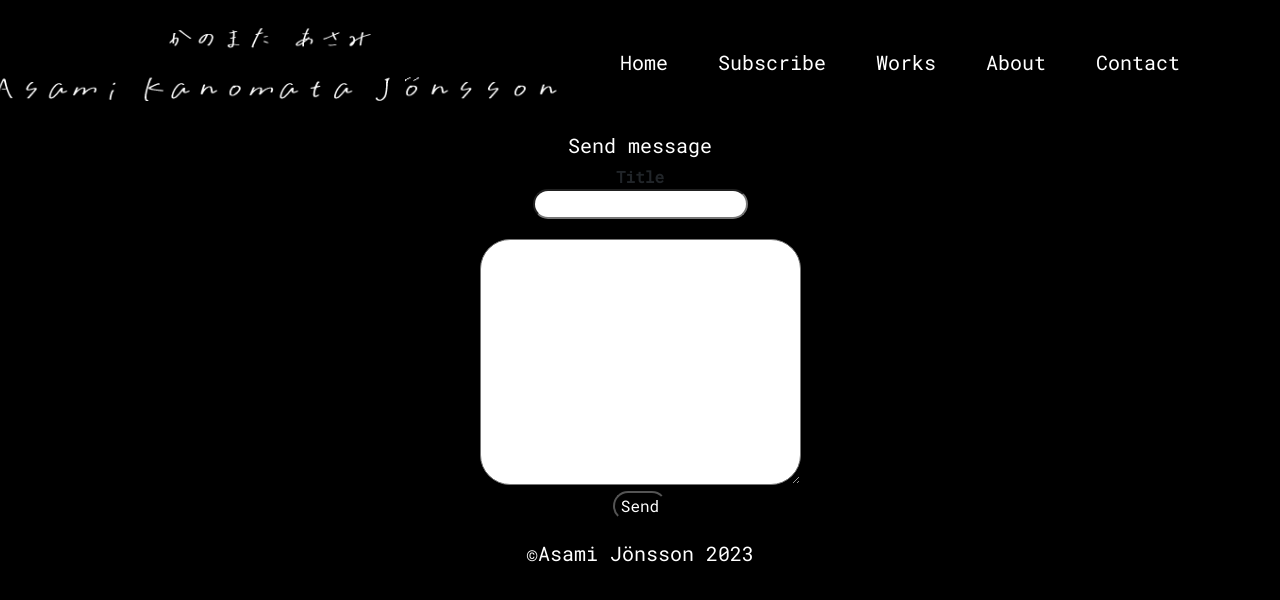
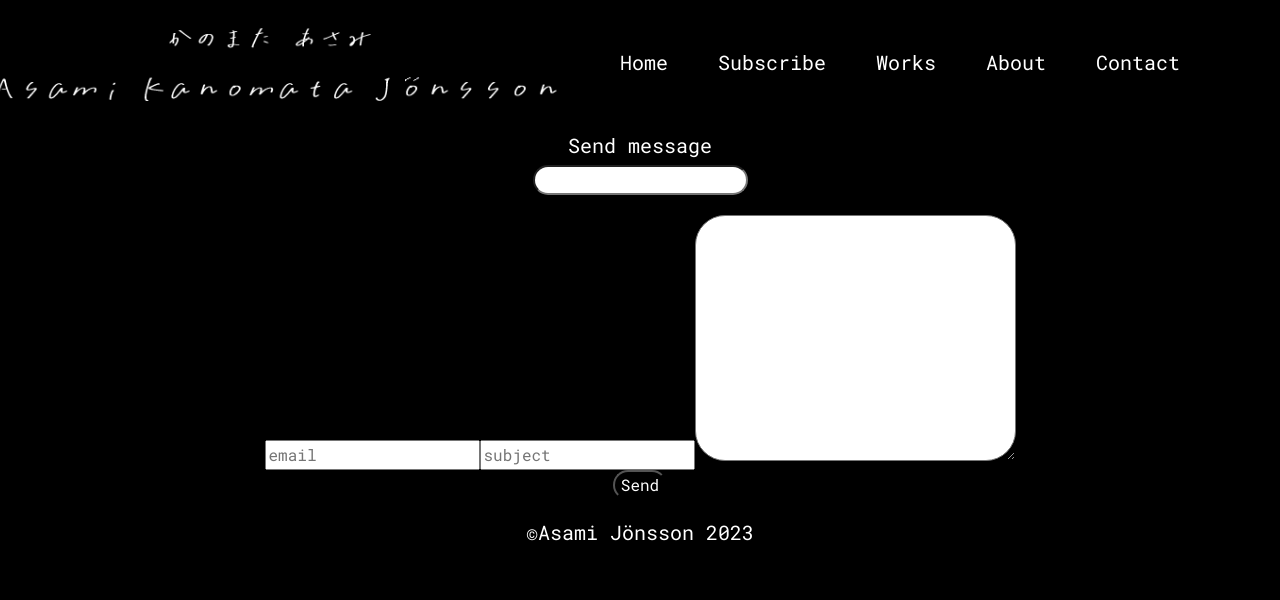
Before and after one commit to Asamijonsson/portfolio2023, a React (Create React App) app: page /contact in a window 1280 px wide. Shown: the top 600 px of the page. Built offline with nearby package versions, Linux system fonts and the light colour scheme.

Commit message:
test for contact form

```diff
--- a/src/Pages/Contact.jsx
+++ b/src/Pages/Contact.jsx
@@ -6,11 +6,13 @@ const Contact =()=>{
         <div role="form" id="main-content" aria-label="Contact imformation">
             <form action="https://formsubmit.co/momoji303@gmail.com" method="POST">
             <h3 className={colorstyle.primary}>Send message</h3>
-            <label className={style.title} for="inp" aria-labelledby="inp">Title</label><br />
-            <input type="hidden" value={<Home/>}/>
+            {/* <label className={style.title} for="inp" aria-labelledby="inp">Title</label><br /> */}
+            <input type="hidden" name="_next" value={<Home/>}/>
             <input className={style.input} type="text" id="inp" aria-required="true" aria-roledescription="input" required/><br />
+            <input type="email" name="email" placeholder="email" required/>
+            <input type="text" name="subject" placeholder="subject" required/>
             <textarea  className={style.textarea} id="inp" cols="30" rows="10" aria-required="true" aria-roledescription="textarea" required></textarea><br />
-            <button className={style.button} >Send</button>
+            <button type="submit" className={style.button} >Send</button>
             </form>
         </div>
     )
--- a/src/Pages/Home.jsx
+++ b/src/Pages/Home.jsx
@@ -4,6 +4,7 @@ import { motion, AnimatePresence } from "framer-motion";
 import style from "./Home.module.css";
 import { BsLinkedin } from "react-icons/bs";
 import { FiMail } from "react-icons/fi";
+import { IoIosArrowDown } from "react-icons/io";
 
 const Home = () => {
   const [isOpen, setIsOpen] = useState(false);
@@ -23,7 +24,7 @@ const Home = () => {
           }}
         >
           <motion.h2 Layout="position" className={style.welcomeText}>
-            Welcome to my website!{" "}
+            Welcome to my website!{" "}<IoIosArrowDown />
           </motion.h2>
           <AnimatePresence>
             {isOpen && (
```
